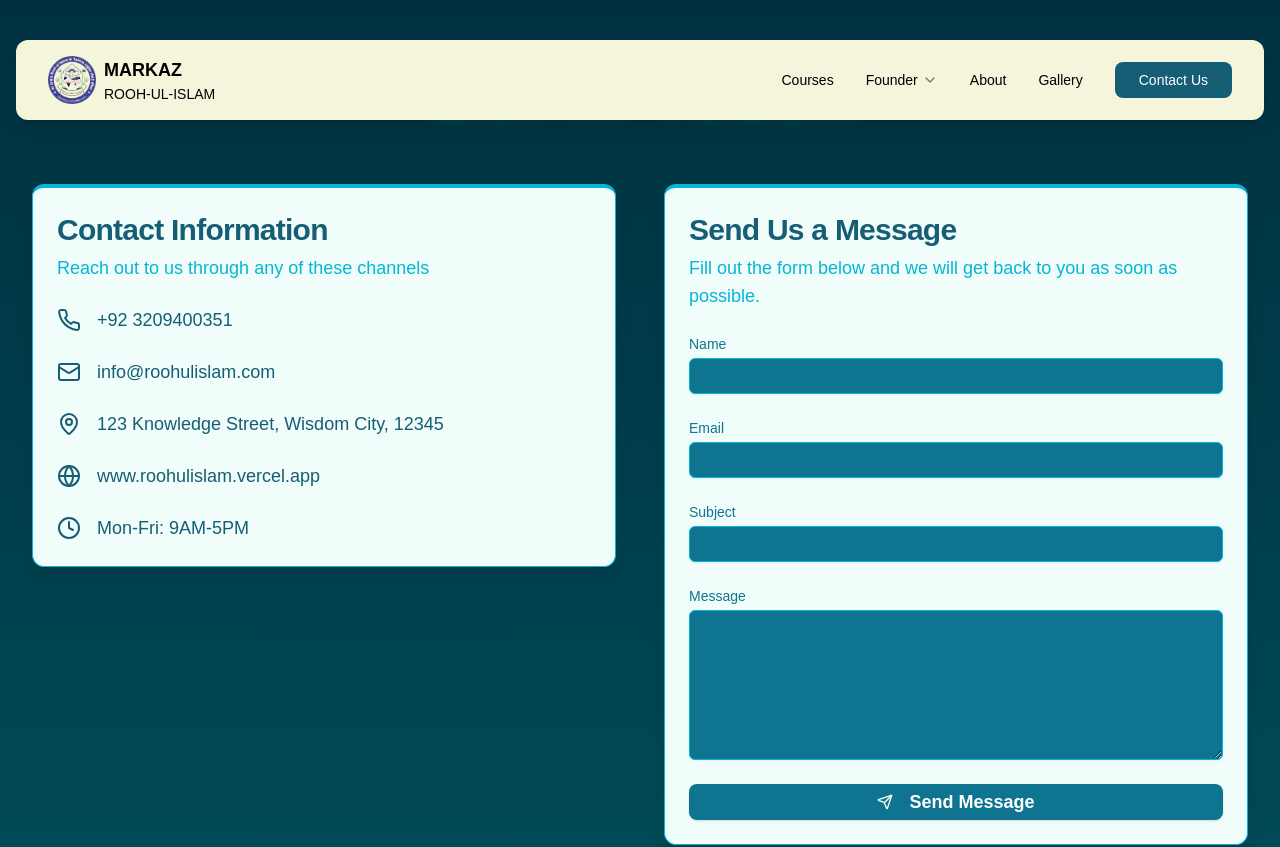
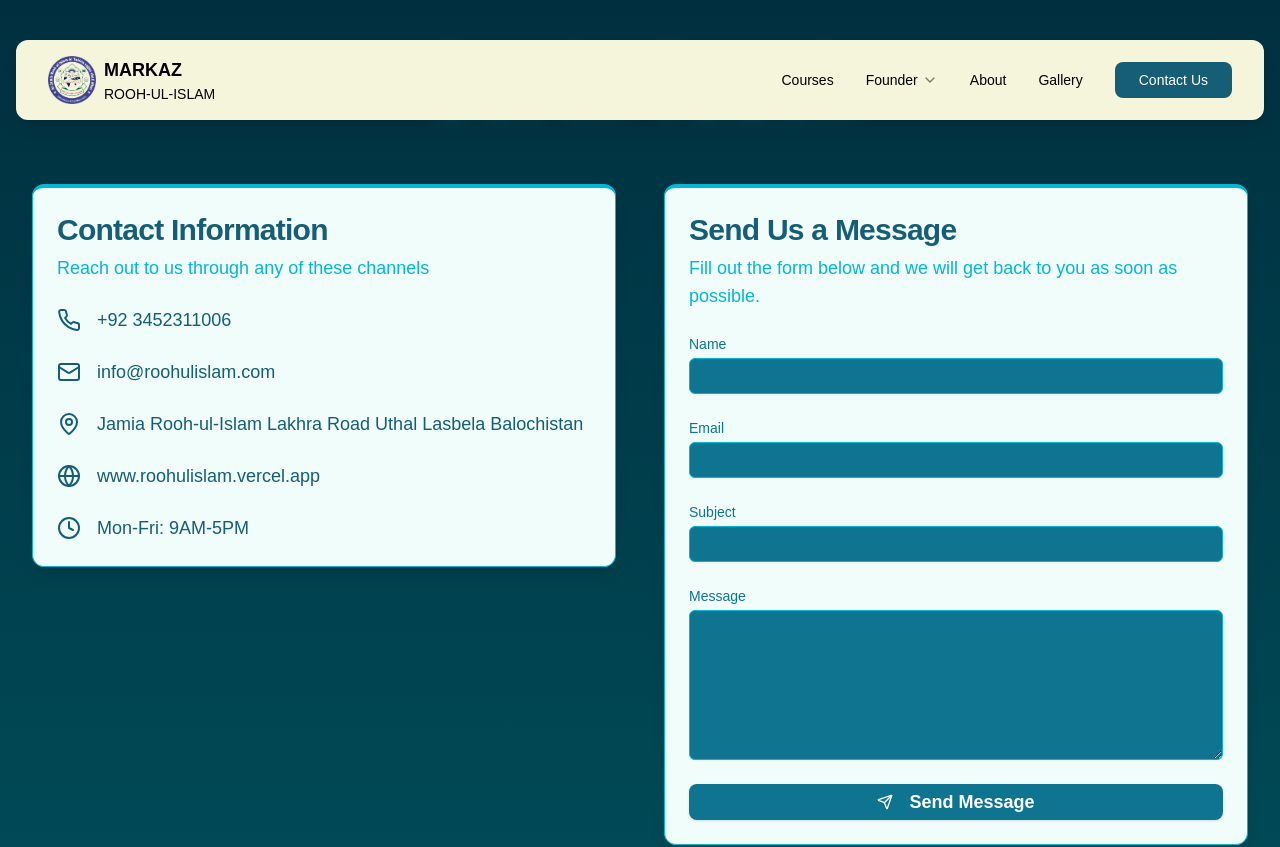
Before and after one commit to Rooh-ul-Islam/Markaz-Website, a Next.js app: page /contact in a window 1280 px wide. Shown: the top 847 px of the page. Built offline with nearby package versions, Linux system fonts and the light colour scheme.

Commit message:
Contact Details added

```diff
--- a/package.json
+++ b/package.json
@@ -22,7 +22,7 @@
     "@radix-ui/react-toast": "^1.2.2",
     "class-variance-authority": "^0.7.0",
     "clsx": "^2.1.1",
-    "framer-motion": "^11.11.11",
+    "framer-motion": "^11.11.15",
     "lucide-react": "^0.454.0",
     "next": "15.0.2",
     "react": "^18.3.1",
--- a/src/app/contact/page.tsx
+++ b/src/app/contact/page.tsx
@@ -49,9 +49,9 @@ export default function ContactPage() {
   }
 
   const contactInfo = [
-    { icon: Phone, text: '+92 3209400351', href: 'tel:+923209400351' },
+    { icon: Phone, text: '+92 3452311006', href: 'tel:+93452311006' },
     { icon: Mail, text: 'info@roohulislam.com', href: 'mailto:info@roohulislam.com' },
-    { icon: MapPin, text: '123 Knowledge Street, Wisdom City, 12345', href: 'https://maps.google.com' },
+    { icon: MapPin, text: 'Jamia Rooh-ul-Islam Lakhra Road Uthal Lasbela Balochistan', href: 'https://maps.google.com' },
     { icon: Globe, text: 'www.roohulislam.vercel.app', href: 'https://www.roohulislam.vercel.app' },
     { icon: Clock, text: 'Mon-Fri: 9AM-5PM', href: '#' },
   ]
--- a/src/app/layout.tsx
+++ b/src/app/layout.tsx
@@ -37,7 +37,9 @@ export default function RootLayout({
          </div>
 
         {children}
+
         <Mission />
+
         <DonationBanner />
 
         <Footer />
```
Also changed, not shown: 1 other file (tests, documents, lock files or other folders).
